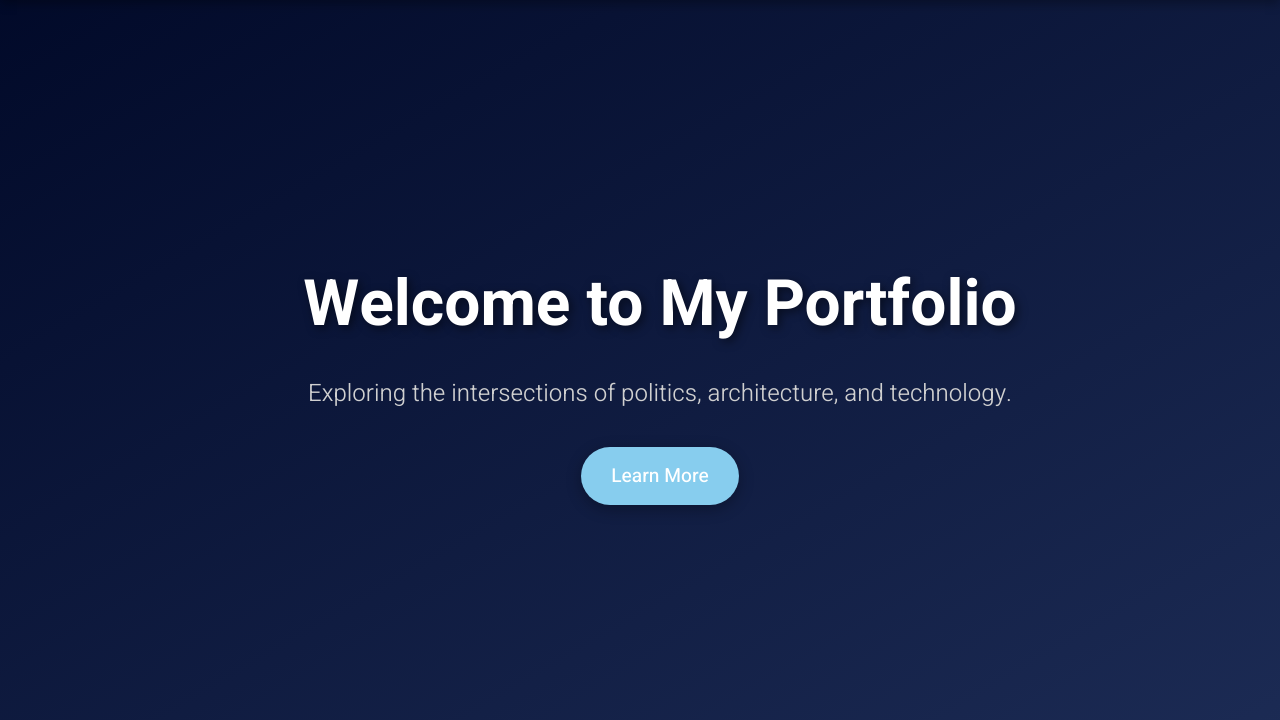
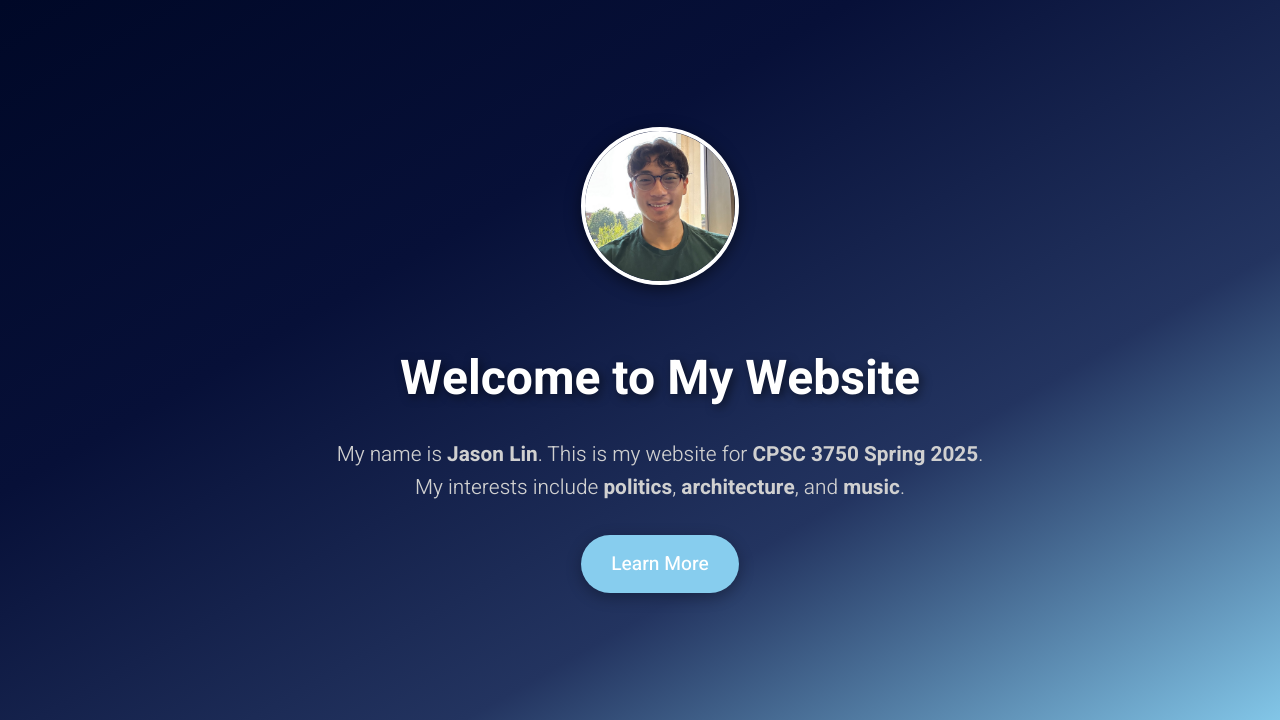
Before and after one commit to jasn17/Personal-Website, a PHP site: page / in a window 1280 px wide. Shown: the part 80-800 px from the top of the page. Run offline with PHP 8.4, Linux system fonts and the light colour scheme.

Commit message:
fixed hero section

```diff
--- a/index.html
+++ b/index.html
@@ -29,8 +29,12 @@
         <!--HERO-->
         <header class="hero-section">
             <div class="hero-content">
-                <h1 class="hero-title">Welcome to My Portfolio</h1>
-                <p class="hero-subtitle">Exploring the intersections of politics, architecture, and technology.</p>
+                <img src="img/headshot.png" alt="Jason Lin" class="hero-headshot">
+                <h1 class="hero-title">Welcome to My Website</h1>
+                <p class="hero-description">
+                    My name is <strong>Jason Lin</strong>. This is my website for <strong>CPSC 3750 Spring 2025</strong>.
+                    <br>My interests include <strong>politics</strong>, <strong>architecture</strong>, and <strong>music</strong>.
+                </p>
                 <a href="#about" class="btn btn-primary">Learn More</a>
             </div>
         </header>
--- a/styles/styles.css
+++ b/styles/styles.css
@@ -22,11 +22,9 @@ body {
     height: 5em;
     box-shadow: 0px 4px 10px rgba(0, 0, 0, 0.3);
 }
-
 .navbar-item {
     position: relative;
 }
-
 .navbar a {
     display: block;
     padding: 1.5em 2em;
@@ -35,12 +33,9 @@ body {
     font-weight: 500;
     transition: all 0.3s ease-in-out;
 }
-
 .navbar a:hover {
     background-color: #444;
 }
-
-/* Dropdown Menu */
 .nav-dropdown {
     display: none;
     position: absolute;
@@ -52,7 +47,6 @@ body {
     border-radius: 5px;
     box-shadow: 0 8px 16px rgba(0, 0, 0, 0.3);
 }
-
 .nav-dropdown-item a {
     padding: 12px 20px;
     display: block;
@@ -60,21 +54,19 @@ body {
     text-align: left;
     transition: all 0.3s ease-in-out;
 }
-
 .nav-dropdown-item a:hover {
     background-color: #555;
 }
-
-/* Show dropdown on hover */
 .navbar-item:hover .nav-dropdown {
     display: block;
 }
 
-/* Hero Section */
+/* Hero Styles */
 .hero-section {
     position: relative;
     width: 100%;
     height: 90vh;
+    background: linear-gradient(150deg, #000827, #071038, #233460, #87cdee);
     background-size: cover;
     background-position: center;
     display: flex;
@@ -84,21 +76,32 @@ body {
     color: white;
     padding: 0 20px;
 }
-
+.hero-content {
+    max-width: 700px;
+    animation: fadeIn 1.5s ease-in-out;
+}
+.hero-headshot {
+    border-radius: 50%;
+    width: 150px;
+    height: 150px;
+    object-fit: cover;
+    border: 4px solid #ffffff;
+    box-shadow: 0px 4px 15px rgba(0, 0, 0, 0.5);
+    margin-bottom: 20px;
+}
 .hero-title {
-    font-size: 4em;
+    font-size: 3em;
     font-weight: 700;
-    margin-bottom: 0.2em;
+    margin-bottom: 0.5em;
     text-shadow: 3px 3px 10px rgba(0, 0, 0, 0.5);
 }
-
-.hero-subtitle {
-    font-size: 1.5em;
+.hero-description {
+    font-size: 1.3em;
     font-weight: 300;
+    color: #d0d0d0;
+    line-height: 1.6;
     margin-bottom: 1.5em;
-    color: #d0d0d0;
 }
-
 .btn {
     display: inline-block;
     padding: 15px 30px;
@@ -112,8 +115,17 @@ body {
     box-shadow: 0px 4px 15px rgba(0, 0, 0, 0.3);
     transition: all 0.3s ease;
 }
-
 .btn:hover {
     background: #1e90ff;
     transform: translateY(-3px);
 }
+@keyframes fadeIn {
+    from {
+        opacity: 0;
+        transform: translateY(-20px);
+    }
+    to {
+        opacity: 1;
+        transform: translateY(0);
+    }
+}
```
Also changed, not shown: app.js (deleted, +0 -21 lines).
